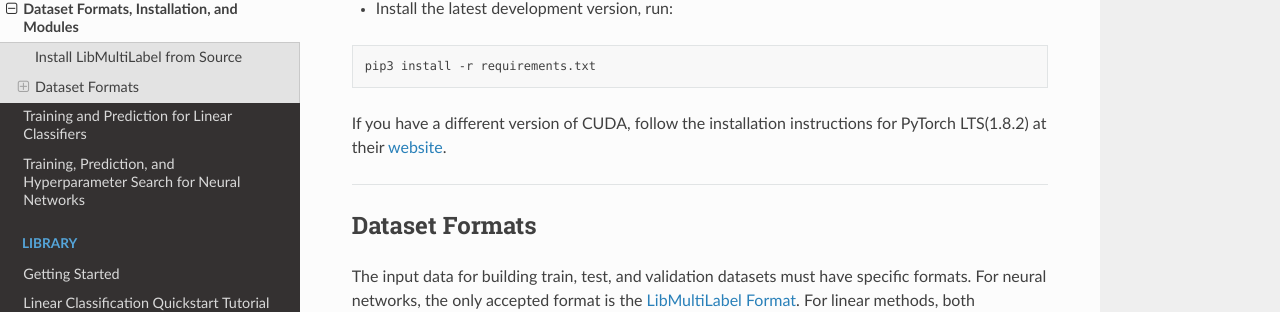
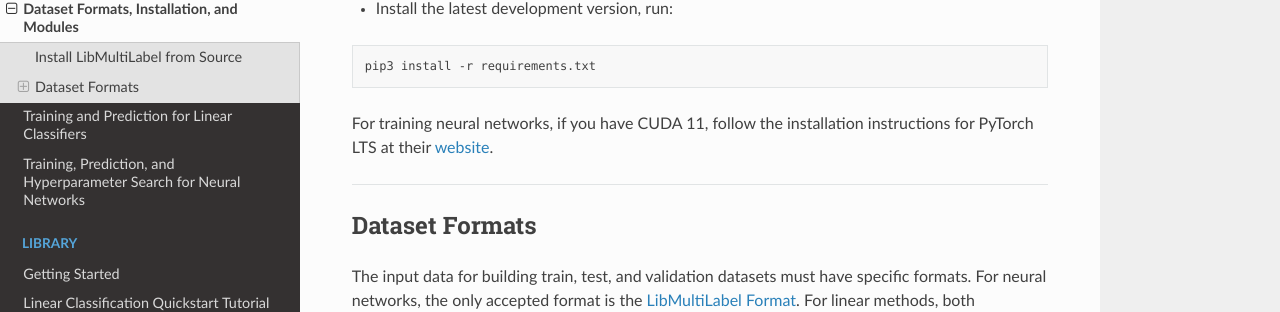
Before and after one commit to ASUS-AICS/LibMultiLabel, a Sphinx documentation site: the page built from docs/cli/ov_data_format.rst, in a window 1280 px wide and 900 px high, scrolled down 567 px. Shown: the part 144-456 px from the top of the window. Built offline with Sphinx 7.4.7 and the Read the Docs theme 2.0.0, drawn with Linux system fonts in a browser that asks for light colours.

```diff
--- a/docs/cli/ov_data_format.rst
+++ b/docs/cli/ov_data_format.rst
@@ -35,8 +35,9 @@ Install LibMultiLabel from Source
 
     pip3 install -r requirements.txt
 
-If you have a different version of CUDA, follow the installation instructions
-for PyTorch LTS(1.8.2) at their `website <https://pytorch.org/>`_.
+For training neural networks, if you have CUDA 11,
+follow the installation instructions for PyTorch LTS at
+their `website <https://pytorch.org/>`_.
 
 ---------------------------------
 
```
Also changed, not shown: README.md (+3 -1 lines).
